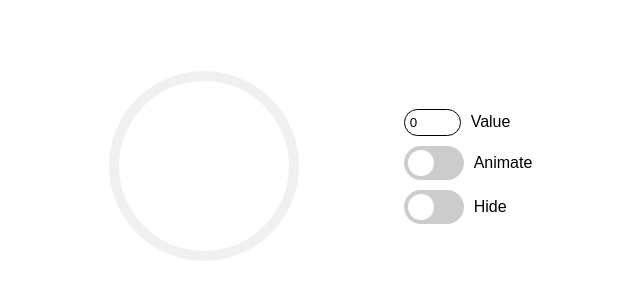
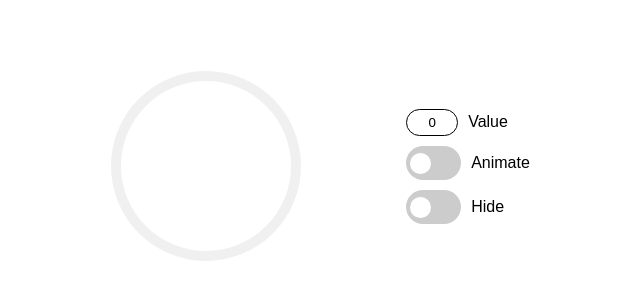
Before and after one commit to TatianaChF/progress-bar, a plain HTML site: page index.html in a window 1280 px wide. Shown: the part 234-534 px from the top of the page, 322-962 px from the left. Drawn offline with Linux system fonts and the light colour scheme.

Commit message:
changed the size of the inputs and removed the input arrows with numbers

```diff
--- a/main.css
+++ b/main.css
@@ -55,10 +55,19 @@ html, body {
 }
 
 .percent {
-    width: 45px;
+    width: 40px;
     border-radius: 20px;
     border: 1px solid black;
     padding: 5px;
+    text-align: center;
+
+    -moz-appearance: textfield;
+}
+
+.percent::-webkit-outer-spin-button,
+.percent::-webkit-inner-spin-button {
+    -webkit-appearance: none;
+    margin: 0;
 }
 
 .switch-container {
@@ -70,7 +79,7 @@ html, body {
 .switch {
     position: relative;
     display: inline-block;
-    width: 60px;
+    width: 55px;
     height: 34px;
 }
 
@@ -95,10 +104,10 @@ html, body {
 .slider:before {
     position: absolute;
     content: "";
-    height: 26px;
-    width: 26px;
+    height: 21px;
+    width: 21px;
     left: 4px;
-    bottom: 4px;
+    bottom: 6px;
     background-color: white;
     transition: .4s;
     border-radius: 50%;
@@ -113,7 +122,6 @@ input:checked + .slider:before {
 }
 
 .switch-label {
-    font-family: Arial, sans-serif;
     font-size: 16px;
 }
 
```
